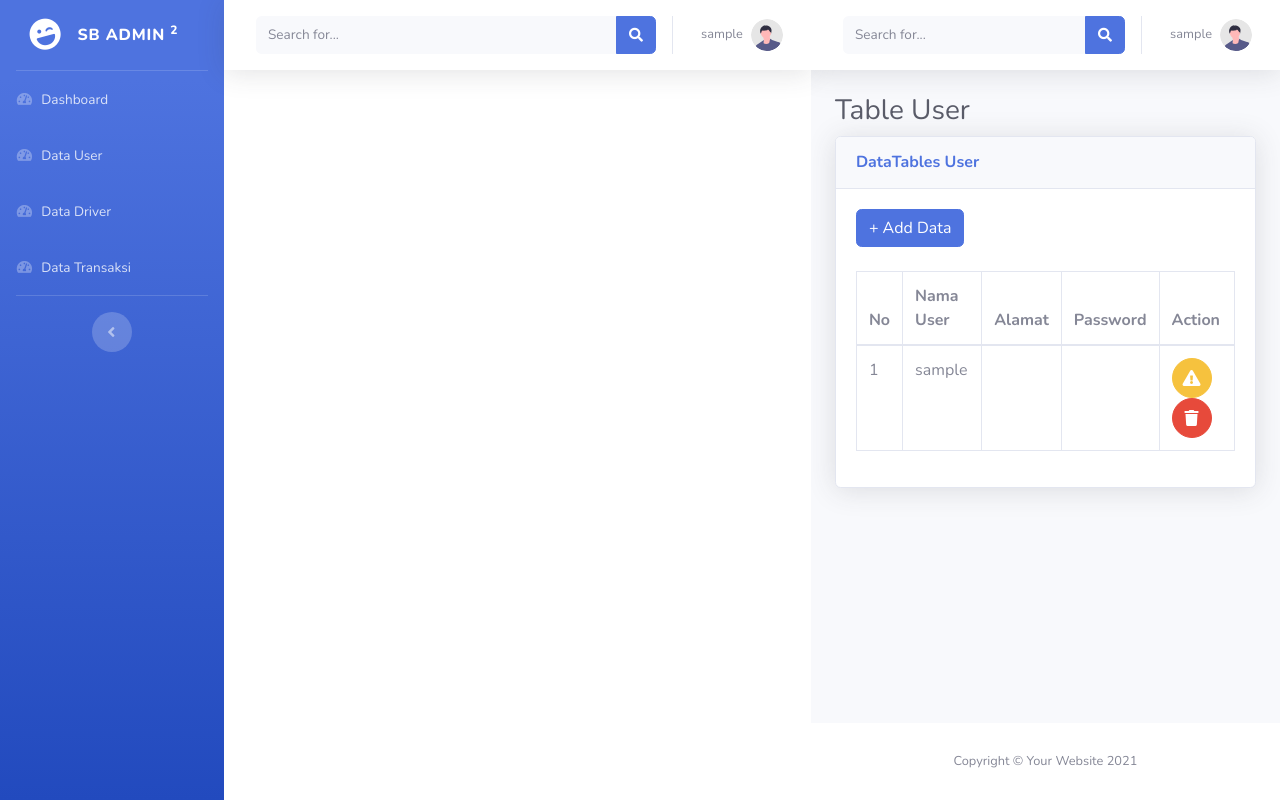
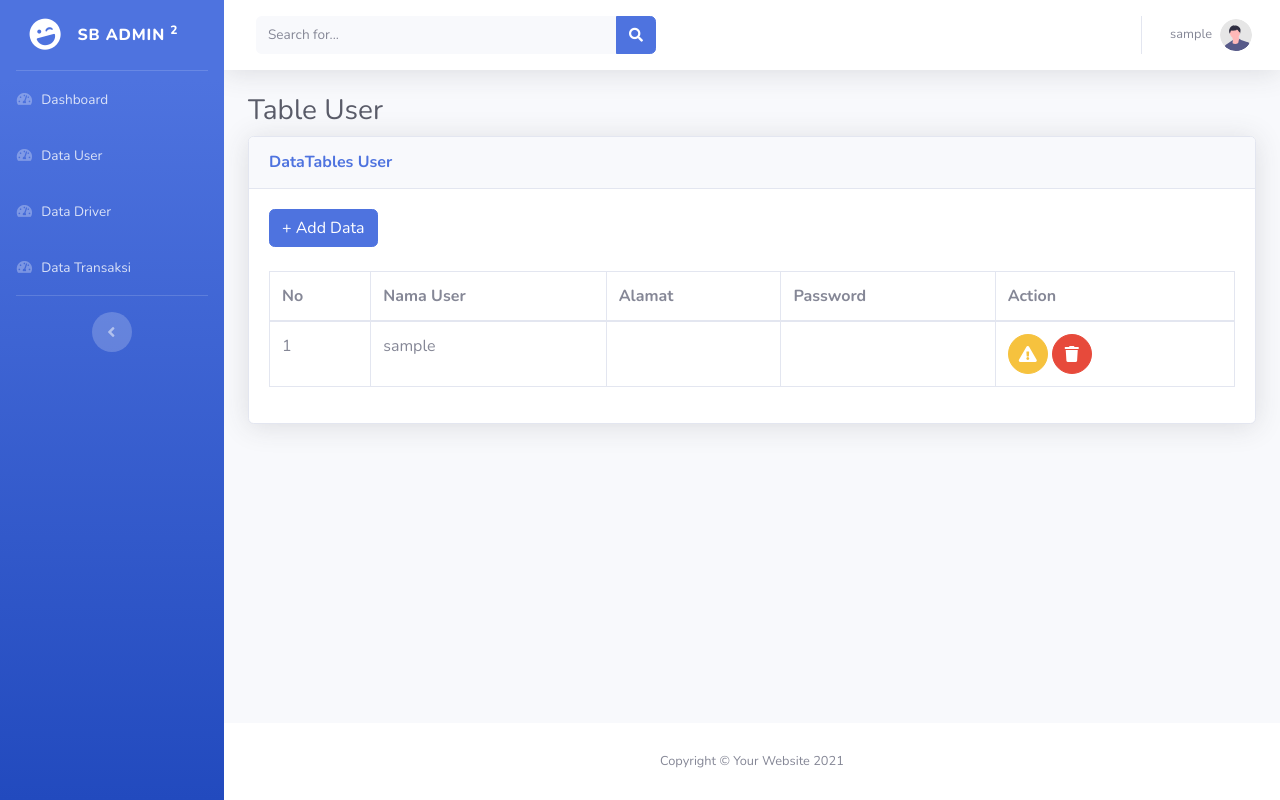
Before and after one commit to ookapratama/Ojek-OnlineWeb, a PHP site: page /admin/user.php in a window 1280 px wide. Run offline with PHP 8.4, Linux system fonts and the light colour scheme; the visitor is signed in with stand-in values (Sample User, id 1).

Commit message:
comlete v2

```diff
--- a/admin/function/function.php
+++ b/admin/function/function.php
@@ -42,9 +42,10 @@ function tambah($table, $data)
          break;
    }
 
-   $cek = mysqli_query($koneksi, "SELECT * FROM $table");
+   $cek = mysqli_query($koneksi, $sql);
+   $row = mysqli_affected_rows($koneksi);
 
-   return $cek;
+   return $row;
 }
 
 
@@ -71,8 +72,8 @@ function hapus($table, $id)
          break;
    }
 
-   return mysqli_query($koneksi, "SELECT * FROM $table");
-
+   mysqli_query($koneksi, $sql);
+   return mysqli_affected_rows($koneksi);
 }
 
 function update($table, $data, $id)
@@ -109,9 +110,9 @@ function update($table, $data, $id)
          break;
    }
 
-   return mysqli_query($koneksi, "SELECT * FROM $table");
+   mysqli_query($koneksi, $sql);
    // var_dump(mysqli_affected_rows($koneksi));
-
+   return mysqli_affected_rows($koneksi);
 }
 
 function gambar()
--- a/admin/header.php
+++ b/admin/header.php
@@ -84,4 +84,3 @@ require 'function/function.php' ?>
 
         </ul>
         <!-- End of Sidebar -->
-<?php require 'nav.php' ?>
--- a/admin/nav.php
+++ b/admin/nav.php
@@ -23,27 +23,6 @@
    <!-- Topbar Navbar -->
    <ul class="navbar-nav ml-auto">
 
-   <!-- Nav Item - Search Dropdown (Visible Only XS) -->
-   <li class="nav-item dropdown no-arrow d-sm-none">
-      <a class="nav-link dropdown-toggle" href="#" id="searchDropdown" role="button" data-toggle="dropdown" aria-haspopup="true" aria-expanded="false">
-         <i class="fas fa-search fa-fw"></i>
-      </a>
-      <!-- Dropdown - Messages -->
-      <div class="dropdown-menu dropdown-menu-right p-3 shadow animated--grow-in" aria-labelledby="searchDropdown">
-         <form class="form-inline mr-auto w-100 navbar-search">
-            <div class="input-group">
-               <input type="text" class="form-control bg-light border-0 small" placeholder="Search for..." aria-label="Search" aria-describedby="basic-addon2">
-               <div class="input-group-append">
-                  <button class="btn btn-primary" type="button">
-                     <i class="fas fa-search fa-sm"></i>
-                  </button>
-               </div>
-            </div>
-         </form>
-      </div>
-   </li>
-
-
 
       <div class="topbar-divider d-none d-sm-block"></div>
 
@@ -57,7 +36,7 @@
          <div class="dropdown-menu dropdown-menu-right shadow animated--grow-in" aria-labelledby="userDropdown">
 
             <div class="dropdown-divider"></div>
-         <a class="dropdown-item" href="logout.php" >
+            <a class="dropdown-item" href="logout.php">
                <i class="fas fa-sign-out-alt fa-sm fa-fw mr-2 text-gray-400"></i>
                Logout
             </a>
```
Lines whose indentation alone changed are shown as unchanged.
